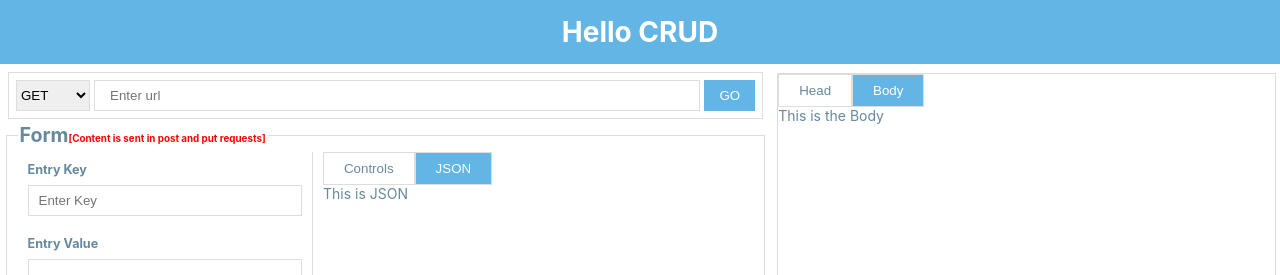
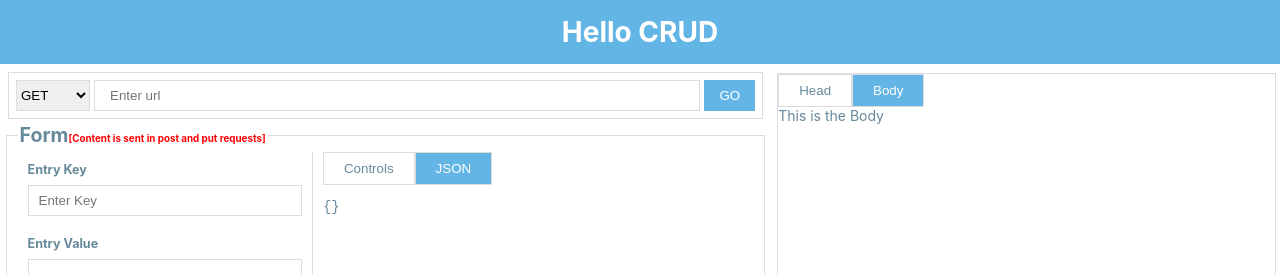
Before and after one commit to chasscepts/crud, a React (Create React App) app: page / in a window 1280 px wide. Both pictures are taken after a click on the button "JSON". Shown: the top 275 px of the page. Built offline with nearby package versions, Linux system fonts and the light colour scheme.

Commit message:
Connect FormFieldsJson to redux store

```diff
--- a/src/components/FormFieldControl.js
+++ b/src/components/FormFieldControl.js
@@ -1,7 +1,7 @@
 import { useState } from 'react';
 import PropTypes from 'prop-types';
 import { useDispatch } from 'react-redux';
-import { resetForm } from '../reducers/formSlice';
+import { removeFormField } from '../reducers/formSlice';
 
 const styles = {
   container: {
@@ -59,7 +59,7 @@ export default function FormFieldControl({ fieldKey, value }) {
   const dispatch = useDispatch();
 
   const handleRemoveClick = () => {
-    dispatch(resetForm(fieldKey));
+    dispatch(removeFormField(fieldKey));
   };
 
   const handleExpandClick = () => {
--- a/src/components/FormFieldsControls.js
+++ b/src/components/FormFieldsControls.js
@@ -4,7 +4,7 @@ import FormFieldControl from './FormFieldControl';
 
 const styles = {
   container: {
-    paddingTop: '10px',
+    padding: '10px 0',
   },
 };
 
--- a/src/components/FormFieldsJson.js
+++ b/src/components/FormFieldsJson.js
@@ -1,5 +1,17 @@
+import { useSelector } from 'react-redux';
+import { selectFormFields } from '../reducers/formSlice';
+
+const styles = {
+  container: {
+    padding: '0',
+  },
+};
+
 export default function FormFieldsJson() {
+  const fields = useSelector(selectFormFields);
   return (
-    <div>This is JSON</div>
+    <div style={styles.container}>
+      <pre>{JSON.stringify(fields, undefined, 1)}</pre>
+    </div>
   );
 }
```
